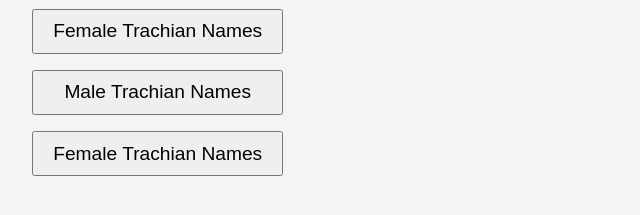
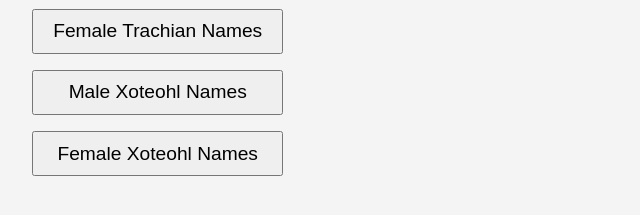
Before and after one commit to 7GCraft/name-generators, a plain HTML site: page index.html in a window 1280 px wide. Shown: the part 175-390 px from the top of the page, 0-640 px from the left. Drawn offline with Linux system fonts and the light colour scheme.

Commit message:
Fix wrong button text

```diff
--- a/index.html
+++ b/index.html
@@ -57,8 +57,8 @@
         <div class="sidebar">
             <button onclick="generateNames('trachian', 'male')">Male Trachian Names</button>
             <button onclick="generateNames('trachian', 'female')">Female Trachian Names</button>
-            <button onclick="generateNames('xoteohl', 'male')">Male Trachian Names</button>
-            <button onclick="generateNames('xoteohl', 'female')">Female Trachian Names</button>
+            <button onclick="generateNames('xoteohl', 'male')">Male Xoteohl Names</button>
+            <button onclick="generateNames('xoteohl', 'female')">Female Xoteohl Names</button>
         </div>
         <div class="main-content">
             <ul id="name-list"></ul>
```
